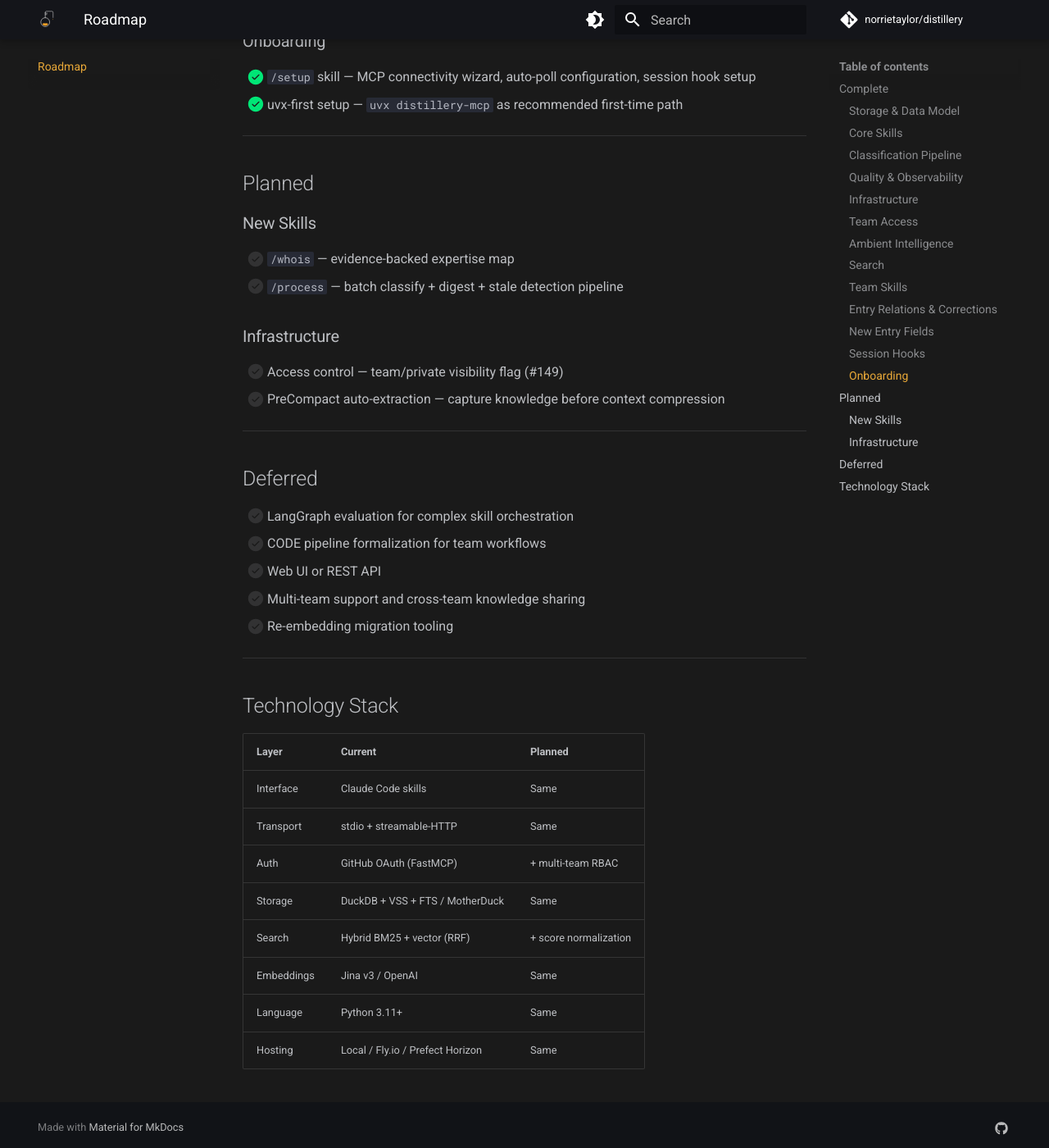
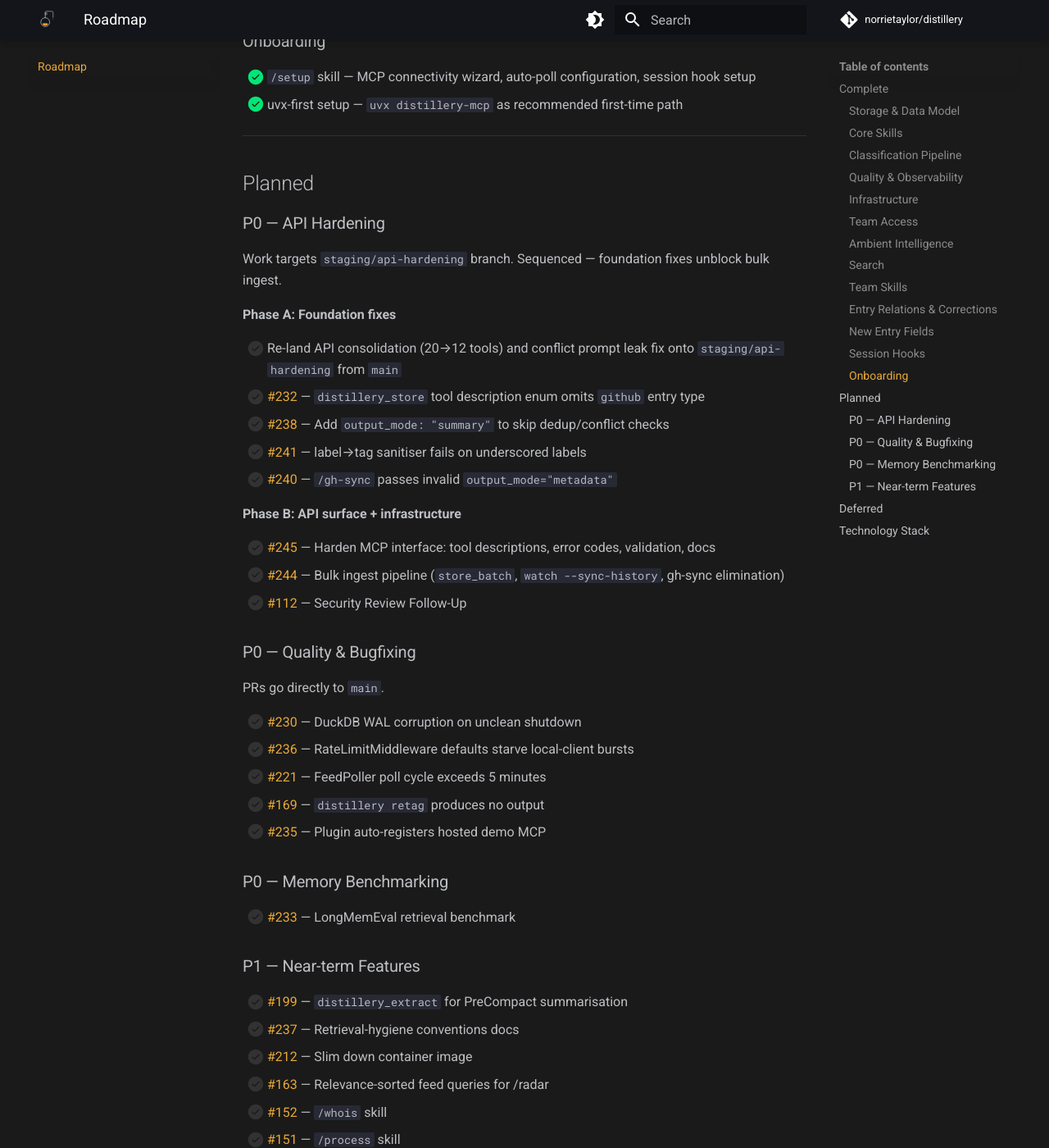
Before and after one commit to norrietaylor/distillery, an MkDocs documentation site: the page built from docs/roadmap.md, in a window 1280 px wide and 1400 px high, scrolled down 3067 px. Shown: the whole window at 82% size. Built offline with MkDocs 1.6.1 and Material for MkDocs 9.7.7, drawn with Linux system fonts in a browser that asks for light colours; comment, search, counter and statistics services are not loaded; some of the changed text lies outside the part shown.

Commit message:
docs: restructure roadmap with priority tiers
Triage 37 open issues into P0 (API hardening, quality, memory
benchmarking), P1 (near-term features), and Deferred tiers.
Graph analysis moved to Deferred. Closes stale sprint epics
and shipped-feature issues. Aligns with GitHub Project board.

Co-Authored-By: Claude Opus 4.6 (1M context) <noreply@anthropic.com>

```diff
--- a/docs/roadmap.md
+++ b/docs/roadmap.md
@@ -90,21 +90,58 @@
 
 ## Planned
 
-### New Skills
-- [ ] `/whois` — evidence-backed expertise map
-- [ ] `/process` — batch classify + digest + stale detection pipeline
+### P0 — API Hardening
 
-### Infrastructure
-- [ ] Access control — team/private visibility flag (#149)
-- [ ] PreCompact auto-extraction — capture knowledge before context compression
+Work targets `staging/api-hardening` branch. Sequenced — foundation fixes unblock bulk ingest.
+
+**Phase A: Foundation fixes**
+
+- [ ] Re-land API consolidation (20→12 tools) and conflict prompt leak fix onto `staging/api-hardening` from `main`
+- [ ] [#232](https://github.com/norrietaylor/distillery/issues/232) — `distillery_store` tool description enum omits `github` entry type
+- [ ] [#238](https://github.com/norrietaylor/distillery/issues/238) — Add `output_mode: "summary"` to skip dedup/conflict checks
+- [ ] [#241](https://github.com/norrietaylor/distillery/issues/241) — label→tag sanitiser fails on underscored labels
+- [ ] [#240](https://github.com/norrietaylor/distillery/issues/240) — `/gh-sync` passes invalid `output_mode="metadata"`
+
+**Phase B: API surface + infrastructure**
+
+- [ ] [#245](https://github.com/norrietaylor/distillery/issues/245) — Harden MCP interface: tool descriptions, error codes, validation, docs
+- [ ] [#244](https://github.com/norrietaylor/distillery/issues/244) — Bulk ingest pipeline (`store_batch`, `watch --sync-history`, gh-sync elimination)
+- [ ] [#112](https://github.com/norrietaylor/distillery/issues/112) — Security Review Follow-Up
+
+### P0 — Quality & Bugfixing
+
+PRs go directly to `main`.
+
+- [ ] [#230](https://github.com/norrietaylor/distillery/issues/230) — DuckDB WAL corruption on unclean shutdown
+- [ ] [#236](https://github.com/norrietaylor/distillery/issues/236) — RateLimitMiddleware defaults starve local-client bursts
+- [ ] [#221](https://github.com/norrietaylor/distillery/issues/221) — FeedPoller poll cycle exceeds 5 minutes
+- [ ] [#169](https://github.com/norrietaylor/distillery/issues/169) — `distillery retag` produces no output
+- [ ] [#235](https://github.com/norrietaylor/distillery/issues/235) — Plugin auto-registers hosted demo MCP
+
+### P0 — Memory Benchmarking
+
+- [ ] [#233](https://github.com/norrietaylor/distillery/issues/233) — LongMemEval retrieval benchmark
+
+### P1 — Near-term Features
+
+- [ ] [#199](https://github.com/norrietaylor/distillery/issues/199) — `distillery_extract` for PreCompact summarisation
+- [ ] [#237](https://github.com/norrietaylor/distillery/issues/237) — Retrieval-hygiene conventions docs
+- [ ] [#212](https://github.com/norrietaylor/distillery/issues/212) — Slim down container image
+- [ ] [#163](https://github.com/norrietaylor/distillery/issues/163) — Relevance-sorted feed queries for /radar
+- [ ] [#152](https://github.com/norrietaylor/distillery/issues/152) — `/whois` skill
+- [ ] [#151](https://github.com/norrietaylor/distillery/issues/151) — `/process` skill
+- [ ] [#149](https://github.com/norrietaylor/distillery/issues/149) — Access control (visibility flag)
 
 ---
 
 ## Deferred
 
+- [ ] [#147](https://github.com/norrietaylor/distillery/issues/147), [#142](https://github.com/norrietaylor/distillery/issues/142), [#141](https://github.com/norrietaylor/distillery/issues/141), [#140](https://github.com/norrietaylor/distillery/issues/140), [#138](https://github.com/norrietaylor/distillery/issues/138), [#158](https://github.com/norrietaylor/distillery/issues/158) — Graph analysis arc (NetworkX, hidden connections, epiphany generation)
+- [ ] [#167](https://github.com/norrietaylor/distillery/issues/167) — Slack conversation adapter
+- [ ] [#101](https://github.com/norrietaylor/distillery/issues/101) — Browser extension
+- [ ] [#93](https://github.com/norrietaylor/distillery/issues/93) — Public knowledge spaces for OSS projects
+- [ ] [#81](https://github.com/norrietaylor/distillery/issues/81) — Tauri desktop frontend
 - [ ] LangGraph evaluation for complex skill orchestration
-- [ ] CODE pipeline formalization for team workflows
-- [ ] Web UI or REST API
 - [ ] Multi-team support and cross-team knowledge sharing
 - [ ] Re-embedding migration tooling
 
```
